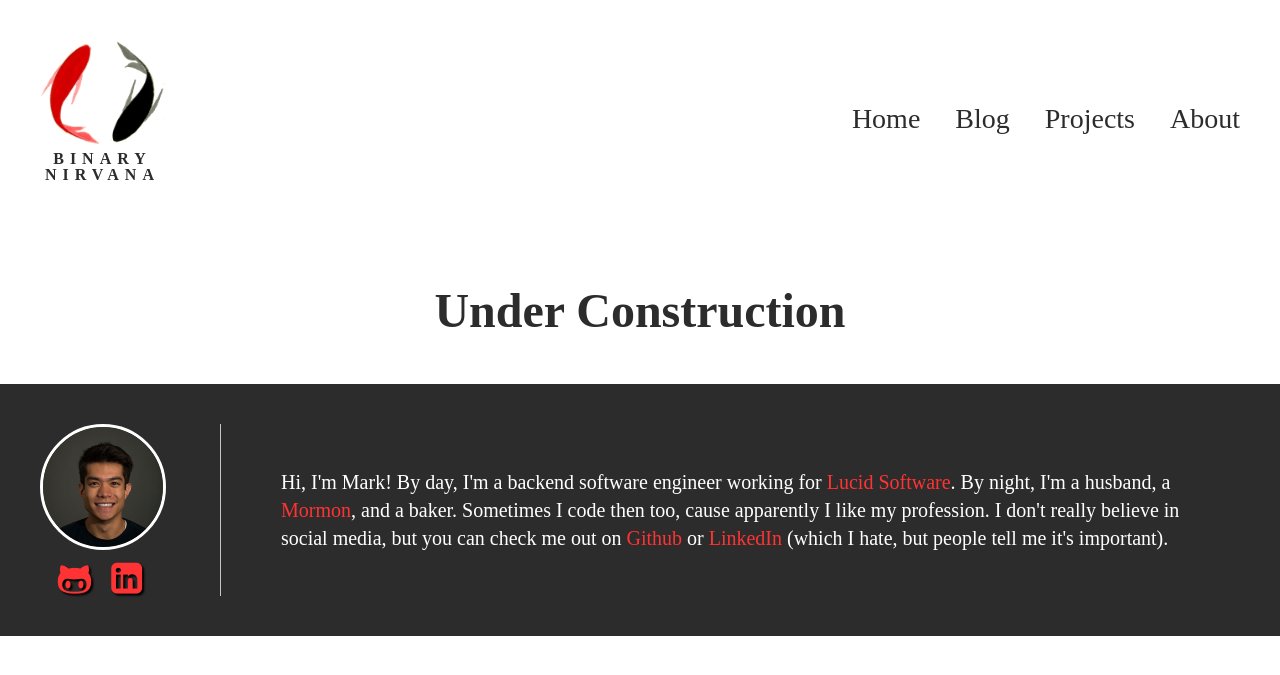
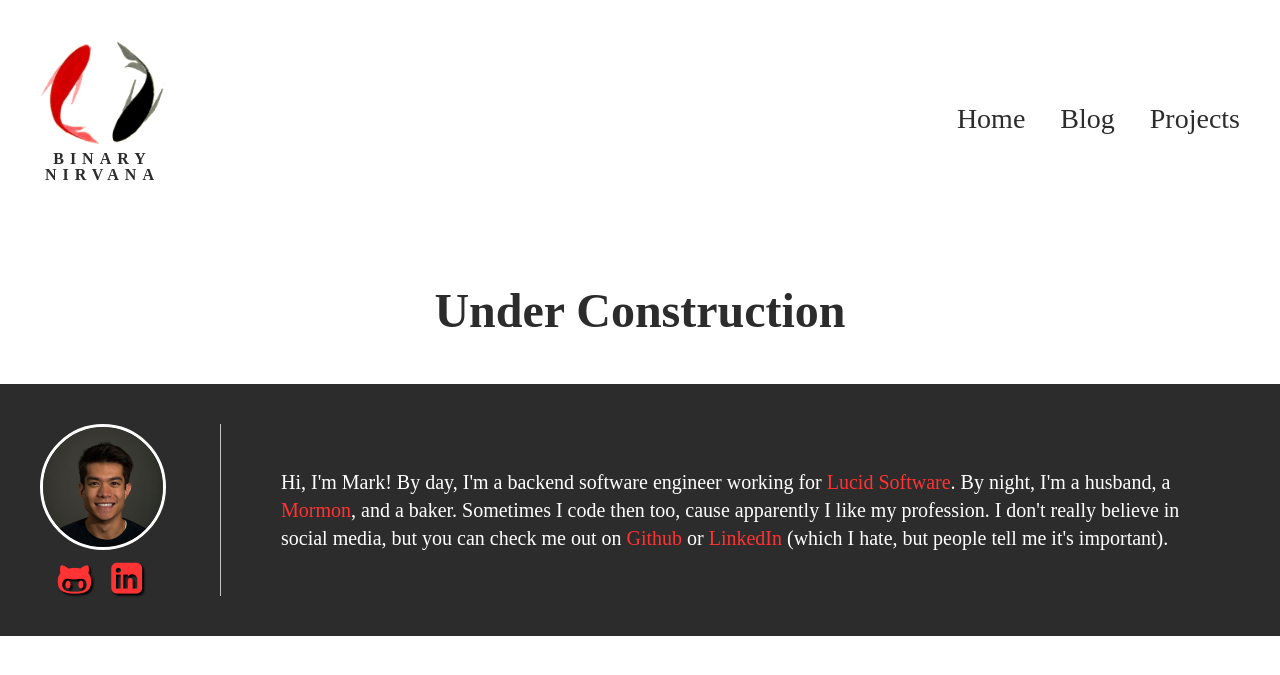
Before and after one commit to msiebert/msiebert.github.io, a Jekyll site: the page built from index.html, in a window 1280 px wide. Shown: the top 675 px of the page. Built offline with Jekyll 4.4.1, drawn with Linux system fonts in a browser that asks for light colours.

Commit message:
remove about section, don't really need it

```diff
--- a/_includes/header.html
+++ b/_includes/header.html
@@ -10,7 +10,6 @@
             <a href="{{ site.url }}/">Home</a>
             <a href="{{ site.url }}/blog">Blog</a>
             <a href="{{ site.url }}/projects">Projects</a>
-            <a href="{{ site.url }}/about">About</a>
         </nav>
     </div>
 </header>
--- a/about/index.html
+++ /dev/null
@@ -1,6 +0,0 @@
----
-layout: main
-title: About
----
-
-<h1 class="under-construction">Under Construction</h1>
```
